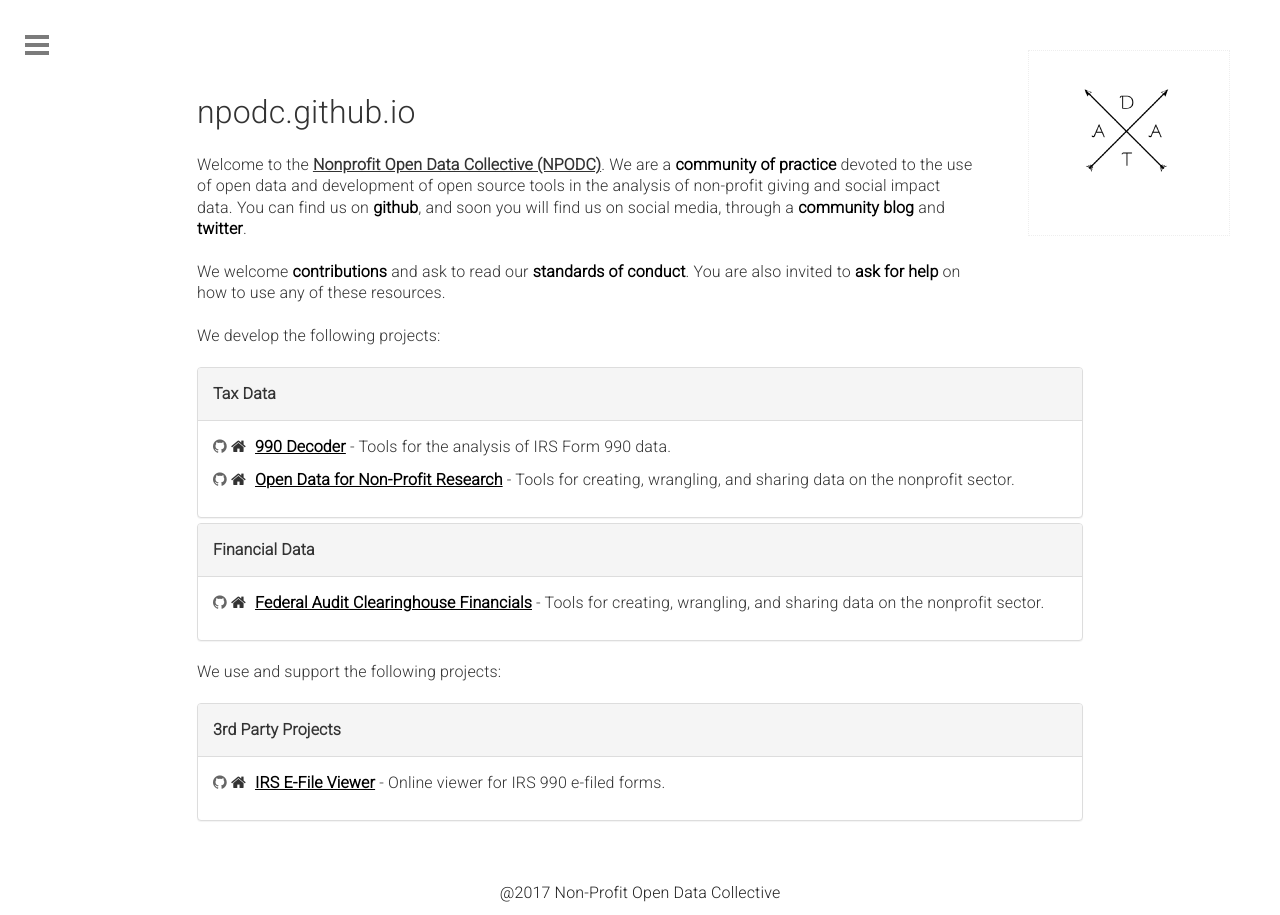
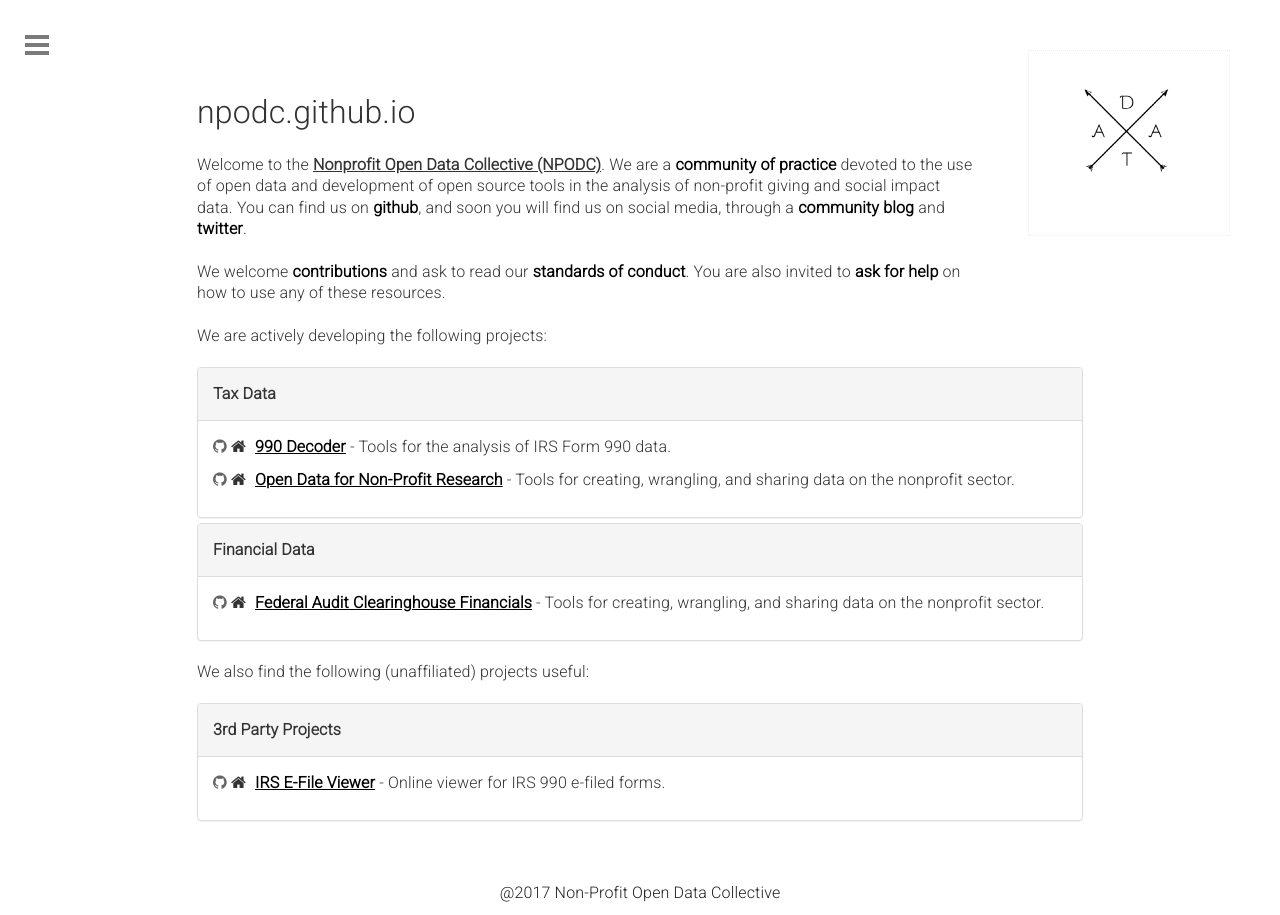
Before and after one commit to Nonprofit-Open-Data-Collective/nonprofit-open-data-collective.github.io, a Jekyll site: the page built from index.html, in a window 1280 px wide. Built offline with Jekyll 4.4.1, drawn with Linux system fonts in a browser that asks for light colours; nearby versions of some CDN libraries; a script that is not in the unit is left out; the list of posts is cut into pages by our own code.

Commit message:
STY: use variable for logo, tweak text.

```diff
--- a/_includes/header.html
+++ b/_includes/header.html
@@ -1,6 +1,6 @@
 <header>
 <div style="width:100%;">
     <div style="float:right; margin: 30px 50px; padding: 30px 50px; border: 1px dotted #eee">
-        <img style="width: 100px;" src="{{ '/img/npodc-logo.png' | prepend: site.baseurl }}" />
+        <img style="width: 100px;" src="{{ site.logo | prepend: site.baseurl }}" />
     </div>
 </header>
--- a/index.html
+++ b/index.html
@@ -22,7 +22,7 @@
 </p>
 
 <p>
-We develop the following projects:
+We are actively developing the following projects:
 </p>
 
 <div class="panel-group" id="accordion">
@@ -55,7 +55,7 @@
 
 <div>
 <p>
-We use and support the following projects:
+We also find the following (unaffiliated) projects useful:
 </p>
 </div>
 
```
